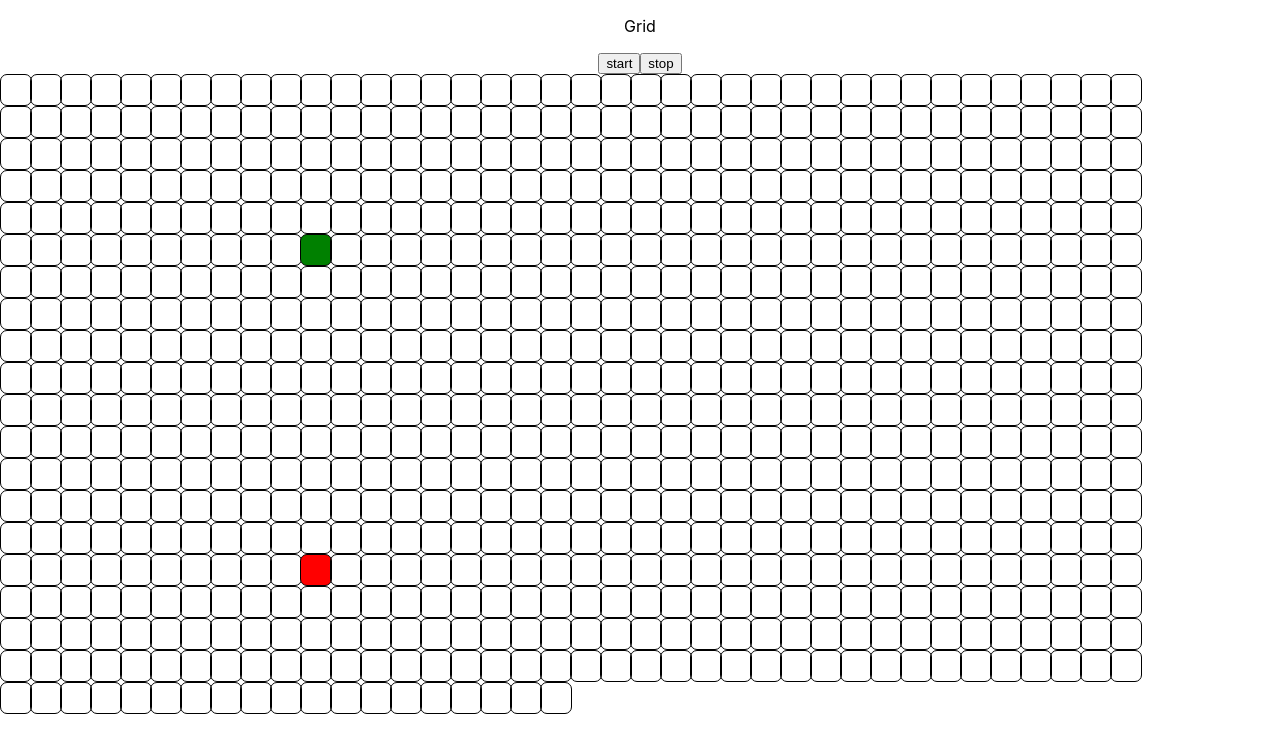
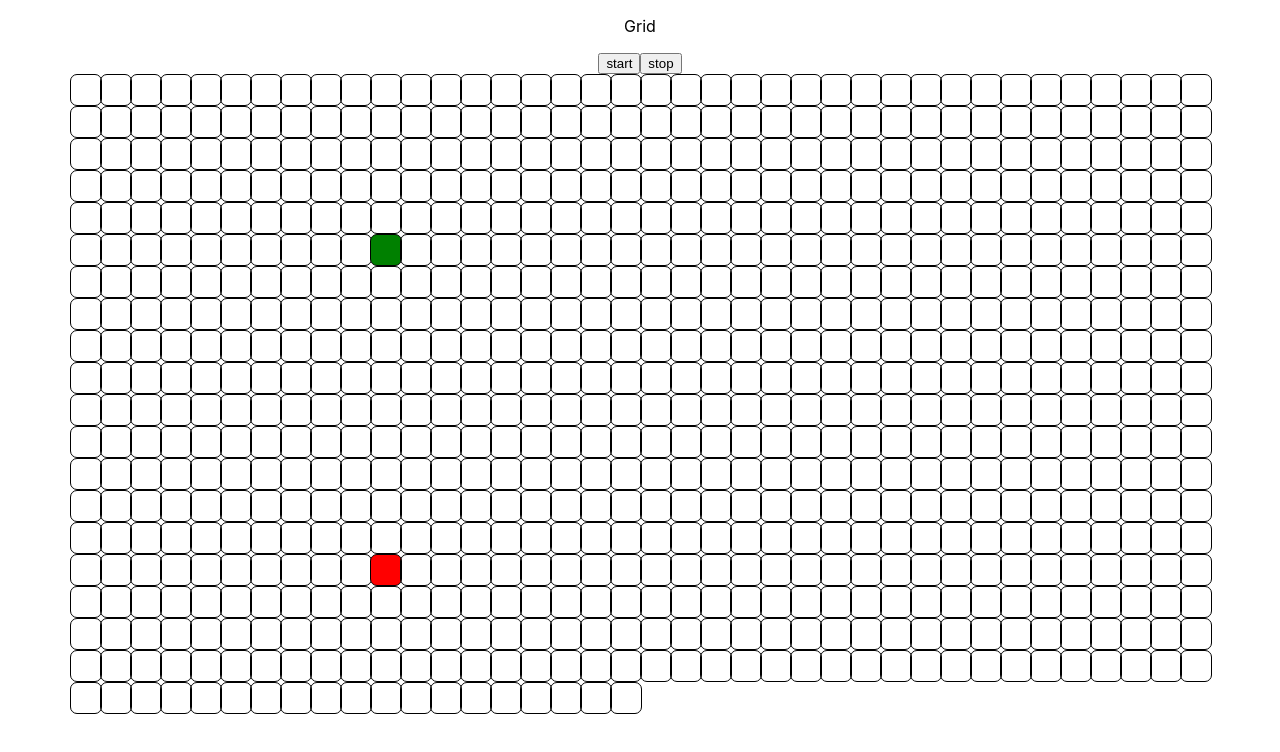
Before and after one commit to nicolosponziello/pathfinding-visualizer-react, a React (Create React App) app: page / in a window 1280 px wide. Shown: the top 752 px of the page. Built offline with nearby package versions, Linux system fonts and the light colour scheme.

Commit message:
grid: center elements

```diff
--- a/src/App.css
+++ b/src/App.css
@@ -1,3 +1,7 @@
 .App {
   text-align: center;
 }
+.container {
+  display: flex;
+  justify-content: center;
+}
--- a/src/components/Grid.tsx
+++ b/src/components/Grid.tsx
@@ -63,6 +63,7 @@ export const Grid = (props: Props) => {
         start
       </button>
       <button onClick={() => setRunning(false)}>stop</button>
+      <div className="container">
         <div
           style={{
             display: "grid",
@@ -147,6 +148,7 @@ export const Grid = (props: Props) => {
             });
           })}
         </div>
+      </div>
     </>
   );
 };
```
Lines whose indentation alone changed are shown as unchanged.
